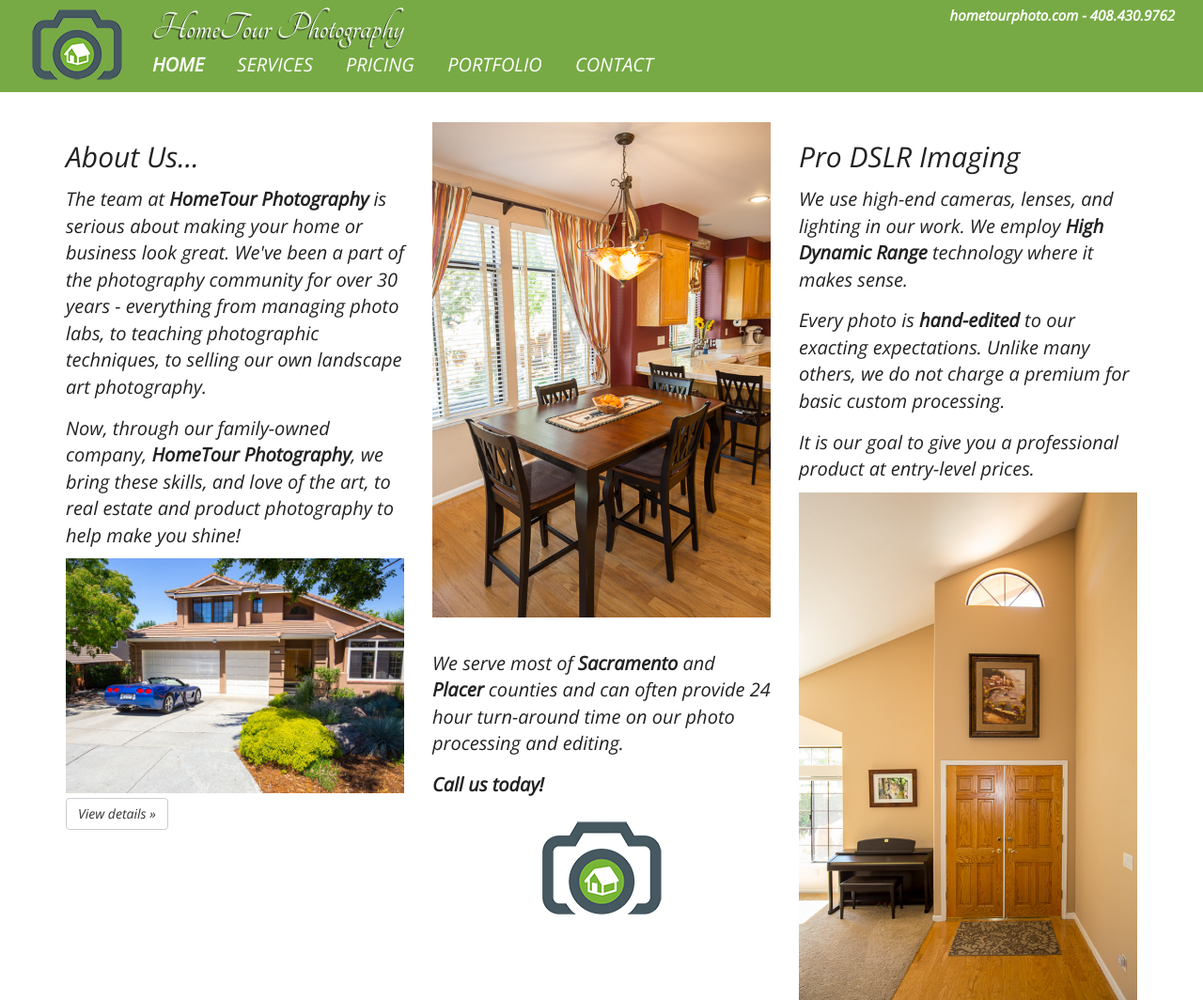
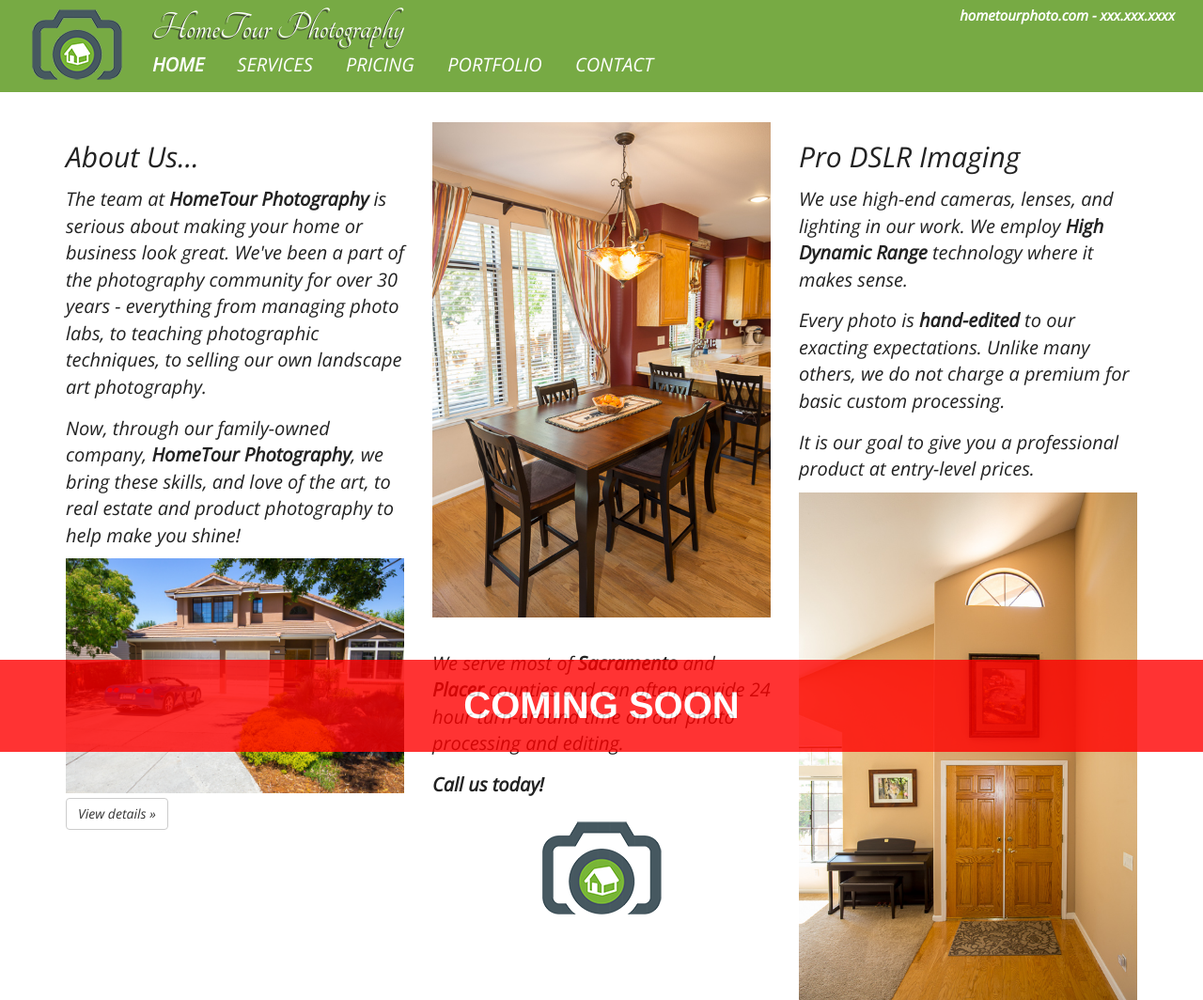
Before and after one commit to konashark/hometourphoto, a plain HTML site: page index.html in a window 1280 px wide. Shown: the whole page at 94% size. Drawn offline with nearby package versions, Linux system fonts and the light colour scheme.

Commit message:
Added “Coming soon”

```diff
--- a/css/style.css
+++ b/css/style.css
@@ -29,6 +29,21 @@ p {
 
 h2 {
     font-weight: 100;
+}
+
+#comingSoon {
+    position: fixed;
+    bottom: 0px;
+    left: 0px;
+    width: 100%;
+    height: 98px;
+    color: white;
+    background-color: red;
+    text-align: center;
+    font-weight: 600;
+    font-size: 40px;
+    padding: 20px;
+    opacity: .8;
 }
 
 #navbar {
--- a/index.html
+++ b/index.html
@@ -23,6 +23,7 @@
 
         <div id="screen" class="screen"></div>
         <nav id="navbar"></nav>
+        <div id="comingSoon">COMING SOON</div>
 
     </body>
 </html>
--- a/js/widgets/navbar.js
+++ b/js/widgets/navbar.js
@@ -23,7 +23,7 @@ var NAVBAR = {};
             '   <img id="navbarLogo" src="./resources/images/htlogo-96.png">' +
             '   <div id="navbarName">HomeTour Photography</div>' +
             '   <div id="navbarName2">HomeTour Photography</div>' +
-            '   <div id="navbarInfo">hometourphoto.com - 408.430.9762</div>' +
+            '   <div id="navbarInfo">hometourphoto.com - xxx.xxx.xxxx</div>' +
             '<div id="navbarContainer">' +
             '   <div class="row">' +
             '       <div id="navbarHome" class="navOption" data-option="0">HOME</div>' +
```
